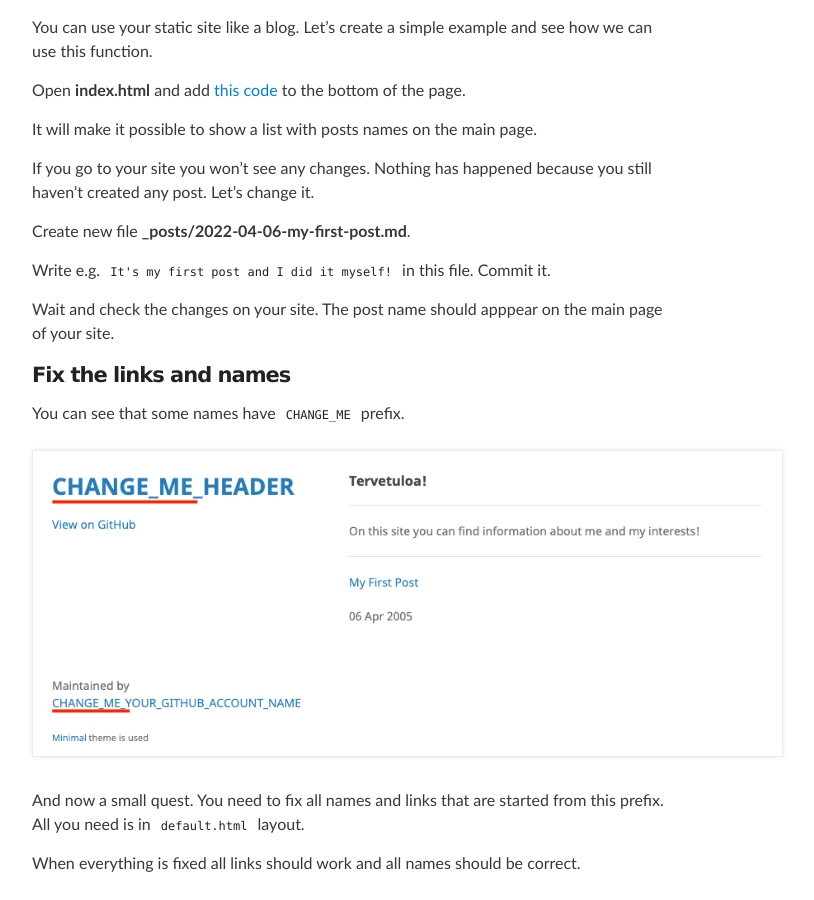
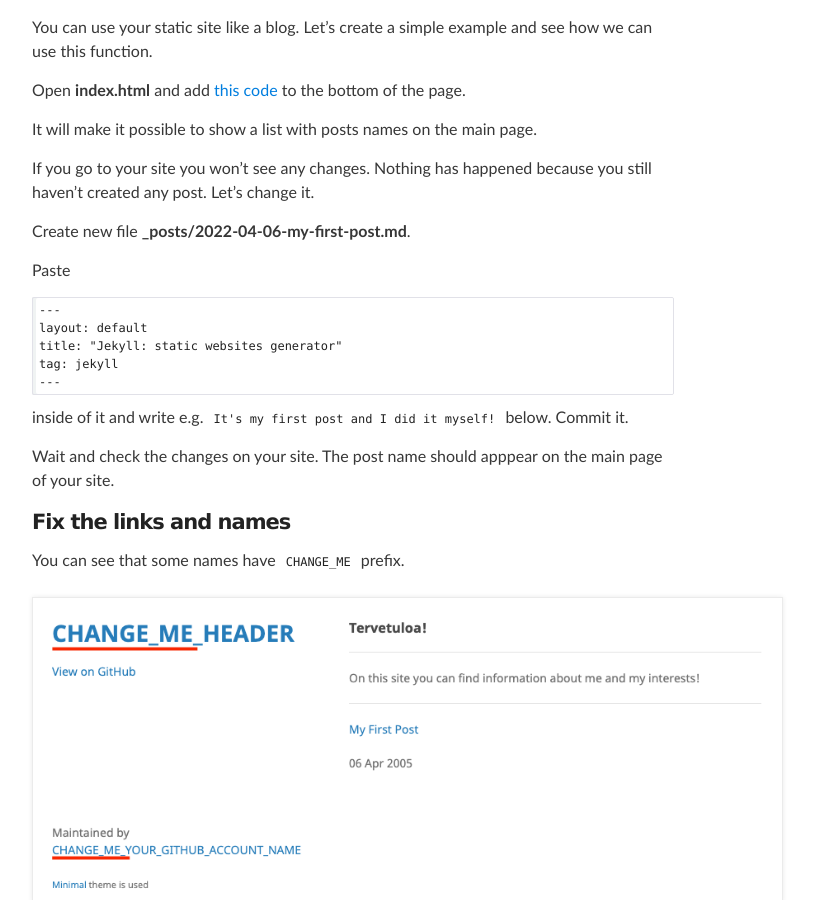
Before and after one commit to render1980/render1980.github.io, a Jekyll site: the page built from _posts/2022-04-04-your-first-static-site.md, in a window 1280 px wide and 900 px high, scrolled down 3963 px. Shown: the whole window, without its empty margins (288-1102 px from the left). Built offline with Jekyll 4.4.1, drawn with Linux system fonts in a browser that asks for light colours.

Commit message:
+ your first static site post: post creation fix

````diff
--- a/_posts/2022-04-04-your-first-static-site.md
+++ b/_posts/2022-04-04-your-first-static-site.md
@@ -104,7 +104,17 @@ If you go to your site you won't see any changes. Nothing has happened because y
 
 Create new file **\_posts/2022-04-06-my-first-post.md**.
 
-Write e.g. `It's my first post and I did it myself!` in this file. Commit it.
+Paste
+
+```
+---
+layout: default
+title: "Jekyll: static websites generator"
+tag: jekyll
+---
+```
+
+inside of it and write e.g. `It's my first post and I did it myself!` below. Commit it.
 
 Wait and check the changes on your site. The post name should apppear on the main page of your site.
 
````
